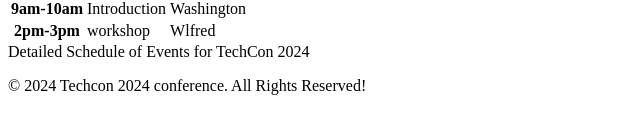
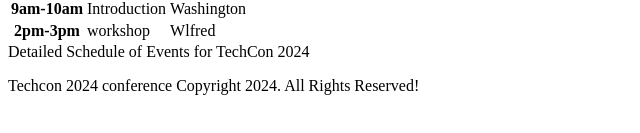
Before and after one commit to opili-washington/TechCon_HTML, a plain HTML site: page techcon_website/schedule.html in a window 1280 px wide. Shown: the part 123-256 px from the top of the page, without its empty margins (0-640 px from the left). Drawn offline with Linux system fonts and the light colour scheme.

Commit message:
Update schedule.html
added copyright

```diff
--- a/techcon_website/schedule.html
+++ b/techcon_website/schedule.html
@@ -36,7 +36,7 @@
     <caption>Detailed Schedule of Events for TechCon 2024</caption>
   </main>
   <footer>
-      <p> &copy; 2024 Techcon 2024 conference. All Rights Reserved!</p>
+      <p> Techcon 2024 conference Copyright 2024. All Rights Reserved!</p>
   </footer>
 </body>
 </html>
```
